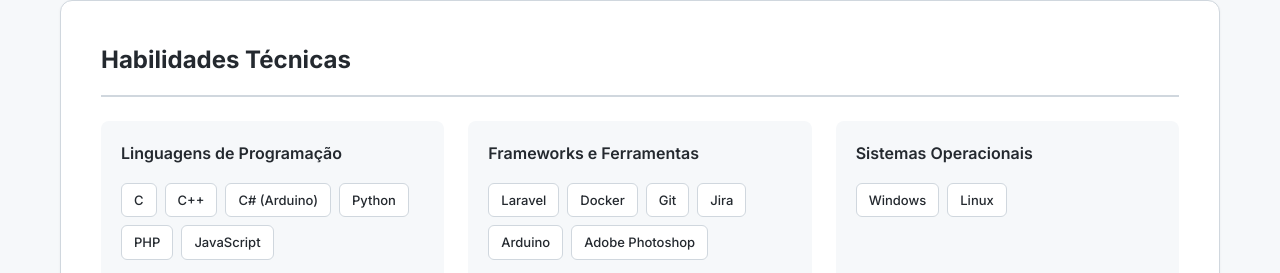
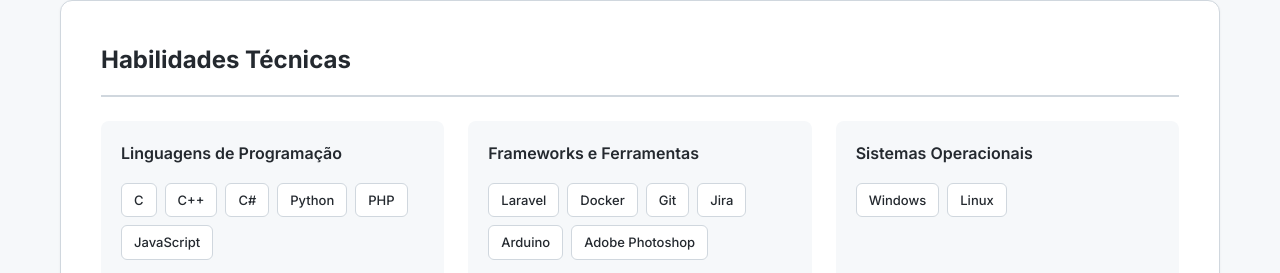
Before and after one commit to GabrielMouraS/portfolio, a plain HTML site: page index.html in a window 1280 px wide. Shown: the part 932-1205 px from the top of the page. Drawn offline with Linux system fonts and the light colour scheme; no server answers.

Commit message:
Atualizar o index.html

```diff
--- a/index.html
+++ b/index.html
@@ -77,7 +77,7 @@
                     <div class="skill-tags">
                         <span class="skill-tag">C</span>
                         <span class="skill-tag">C++</span>
-                        <span class="skill-tag">C# (Arduino)</span>
+                        <span class="skill-tag">C#</span>
                         <span class="skill-tag">Python</span>
                         <span class="skill-tag">PHP</span>
                         <span class="skill-tag">JavaScript</span>
```
